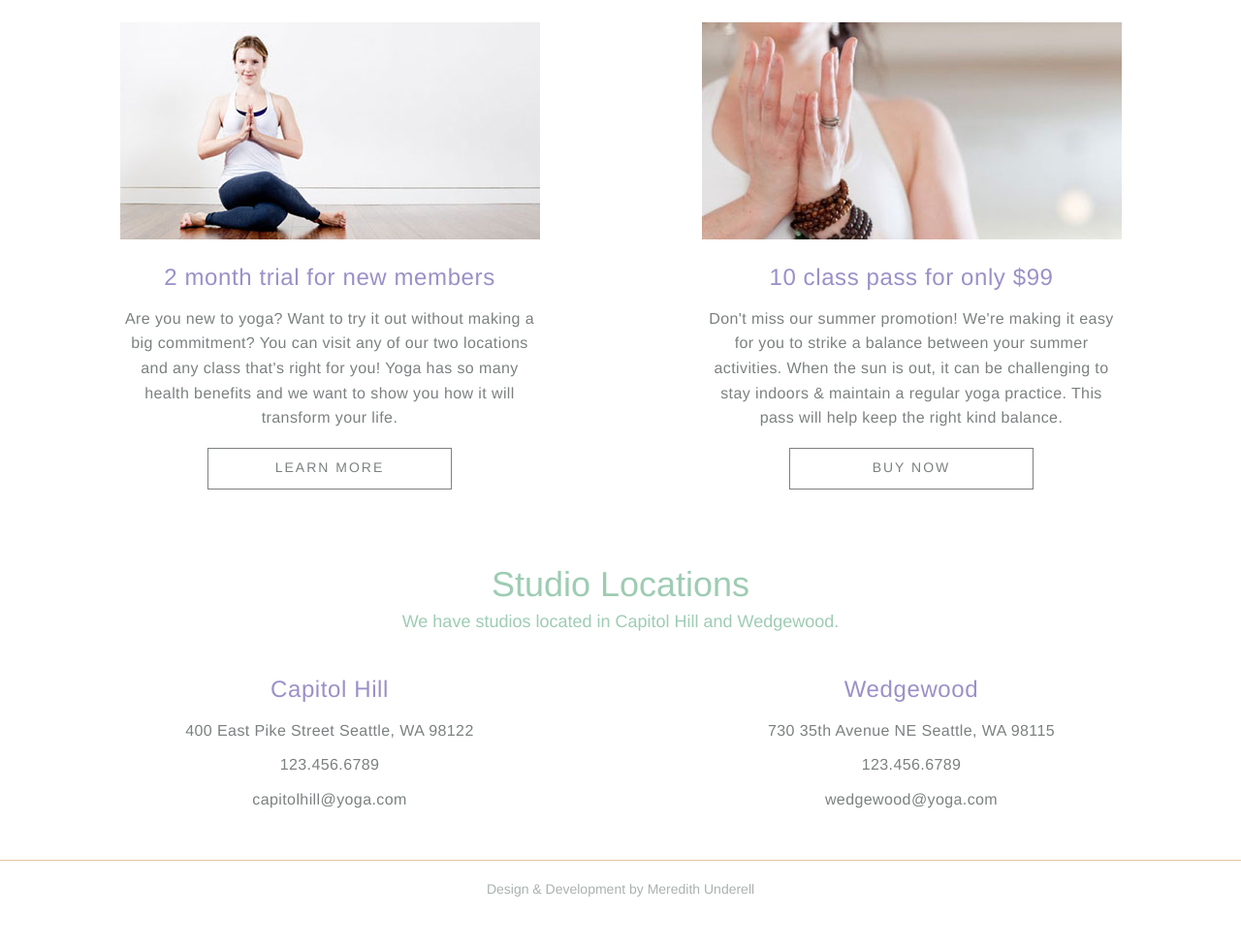
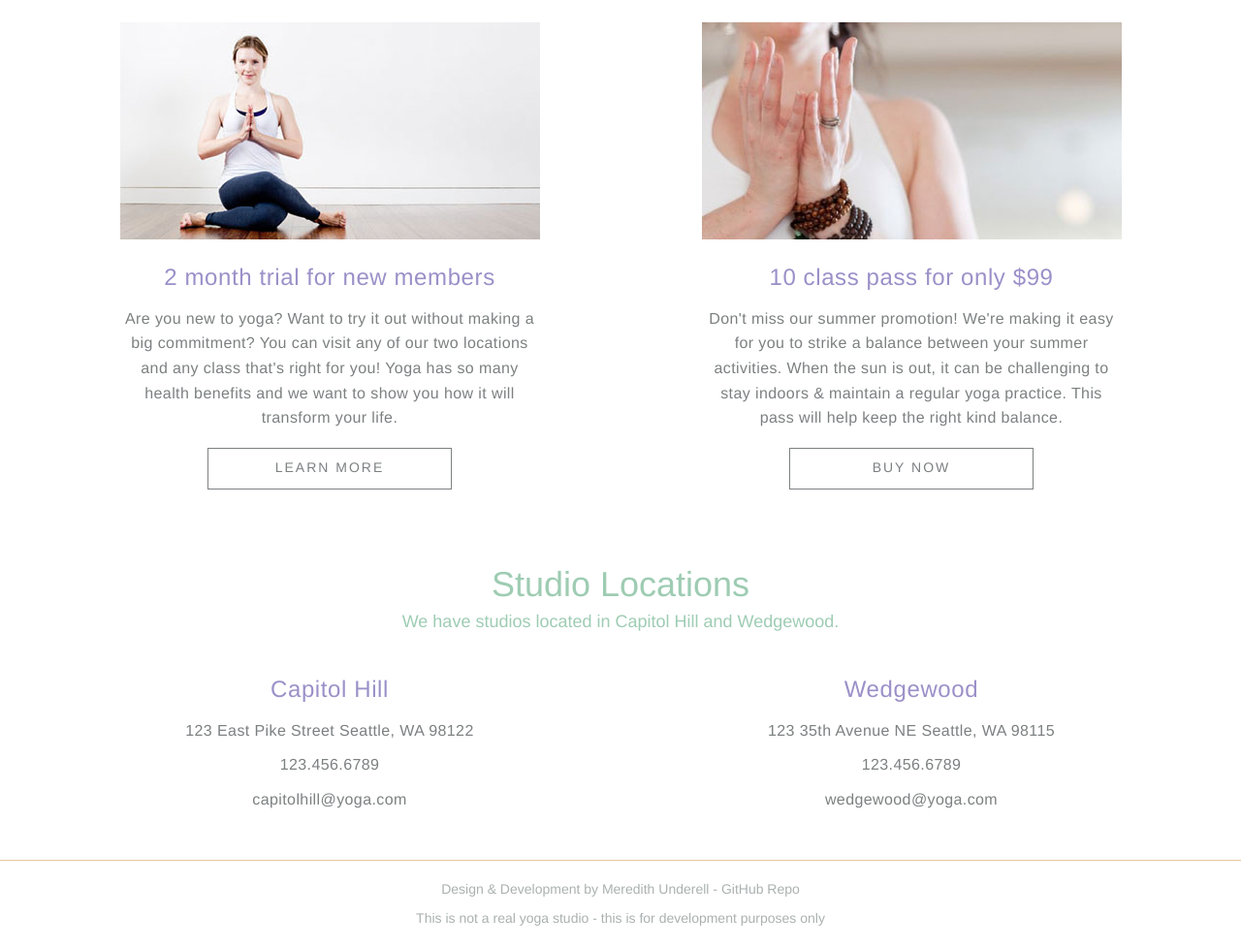
Before and after one commit to MeredithU/yoga_class_schedule, a website: page app/index.html in a window 1280 px wide. Shown: the part 1447-2425 px from the top of the page at 97% size. Drawn offline with nearby package versions, Linux system fonts and the light colour scheme; some packages are replaced by stand-ins of ours; no server answers; a script that the page names is missing.

Commit message:
Updated README with the new url where you can find it online, feature list, known issues section and new screenshot. Also updated the footer with new copy and styling.

```diff
--- a/app/index.html
+++ b/app/index.html
@@ -57,7 +57,10 @@
   </div>
 
   <footer>
-    <p><a href="http://meredithunderell.com" target="_blank">Design & Development by Meredith Underell</a></p>
+    <div class="container">
+      <p><a href="http://meredithunderell.com" target="_blank">Design & Development by Meredith Underell</a> - <a href="https://github.com/MeredithU/yoga_class_schedule" target="_blank">GitHub Repo</a></p>
+      <p>This is not a real yoga studio - this is for development purposes only</p>
+    </div>
   </footer>
 
 </body>
--- a/app/pages/home.html
+++ b/app/pages/home.html
@@ -165,7 +165,7 @@
       </header>
       <div class="row">
         <div class="col-md-12">
-          <p>400 East Pike Street Seattle, WA 98122</p>
+          <p>123 East Pike Street Seattle, WA 98122</p>
           <p>123.456.6789</p>
           <p>capitolhill@yoga.com</p>
         </div>
@@ -182,7 +182,7 @@
       </header>
       <div class="row">
         <div class="col-md-12">
-          <p>730 35th Avenue NE Seattle, WA 98115</p>
+          <p>123 35th Avenue NE Seattle, WA 98115</p>
           <p>123.456.6789</p>
           <p>wedgewood@yoga.com</p>
         </div>
--- a/app/sass/style.scss
+++ b/app/sass/style.scss
@@ -308,10 +308,13 @@ footer {
 	border-top: 1px solid #e3c59f;
 	margin-top: 40px;
 
+	.container {
+		padding-top: 20px;
+		padding-bottom: 10px;
+	}
+
 	& p {
 		color: #aab1b0;
-		padding-top: 20px;
-		padding-bottom: 20px;
 		text-align: center;
 
 		& a {
```
Also changed, not shown: README.md, app/css/style.css, app/img/yoga-class-v1.3.png (added).
